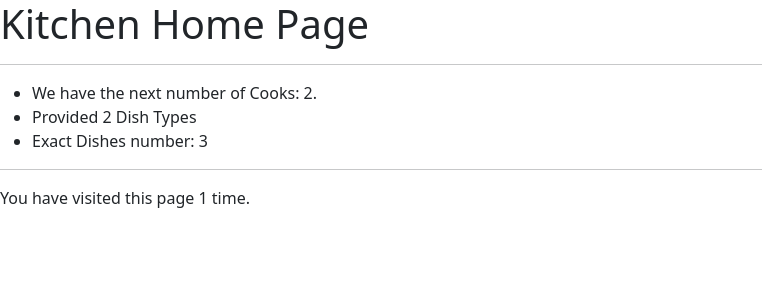
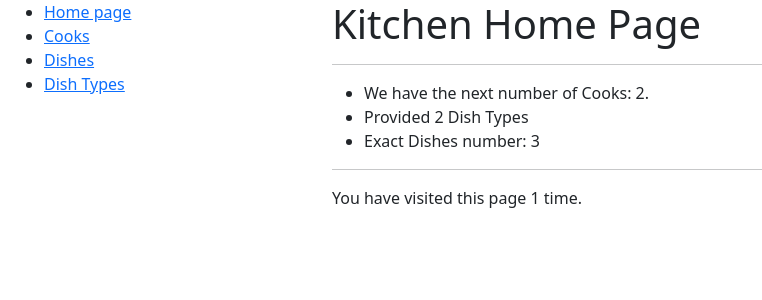
Before and after one commit to bohdan-yatsyna/kitchen-service-site, a Django app: page / in a window 1280 px wide. Shown: the top 300 px of the page, without its empty margins (0-762 px from the left). Run offline with Django 4.2, Linux system fonts and the light colour scheme; data comes from the database, SQL or seed files in the repository; both versions use the stored data as it was after the commit; some libraries are stand-ins or nearby versions.

Commit message:
Add includes folder with unfinished sidebar.html to the templated folder

```diff
--- a/templates/base.html
+++ b/templates/base.html
@@ -23,8 +23,19 @@
 </head>
 
 <body>
-  <div class="content">
-    {% block content %}{% endblock %}
+<div class="container-fluid">
+  <div class="row">
+    <div class="col-sm-3">
+      {% block sidebar %}
+        {% include "includes/sidebar.html" %}
+      {% endblock %}
+    </div>
+    <div class="col-sm-9">
+      {% block content %}{% endblock %}
+    </div>
   </div>
+</div>
 </body>
 </html>
+
+</html>
--- /dev/null
+++ b/templates/includes/sidebar.html
@@ -0,0 +1,6 @@
+<ul>
+  <li><a href="{% url 'kitchen:index' %}">Home page</a></li>
+  <li><a href="#">Cooks</a></li>
+  <li><a href="#">Dishes</a></li>
+  <li><a href="#">Dish Types</a></li>
+</ul>
```
Also changed, not shown: db.sqlite3.
